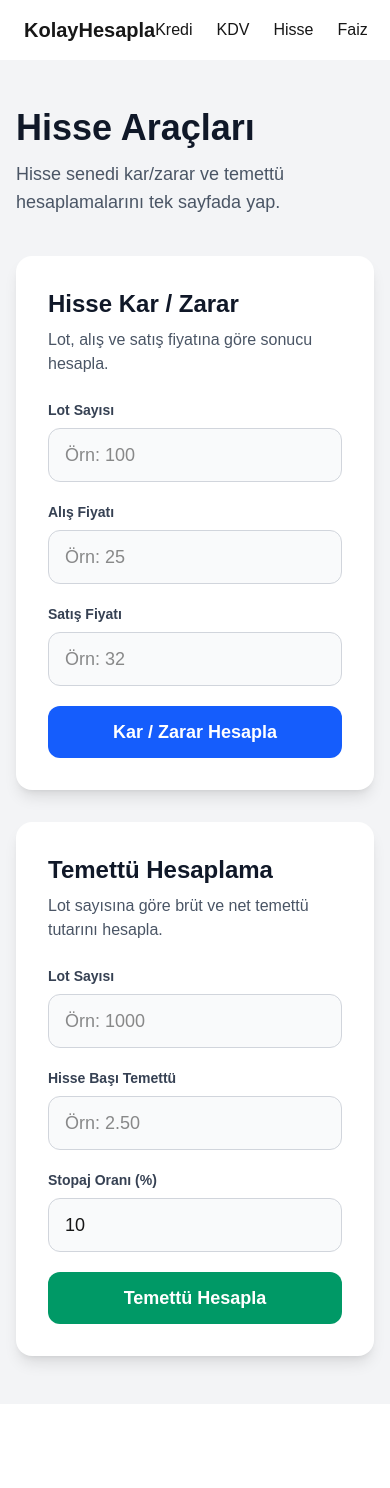
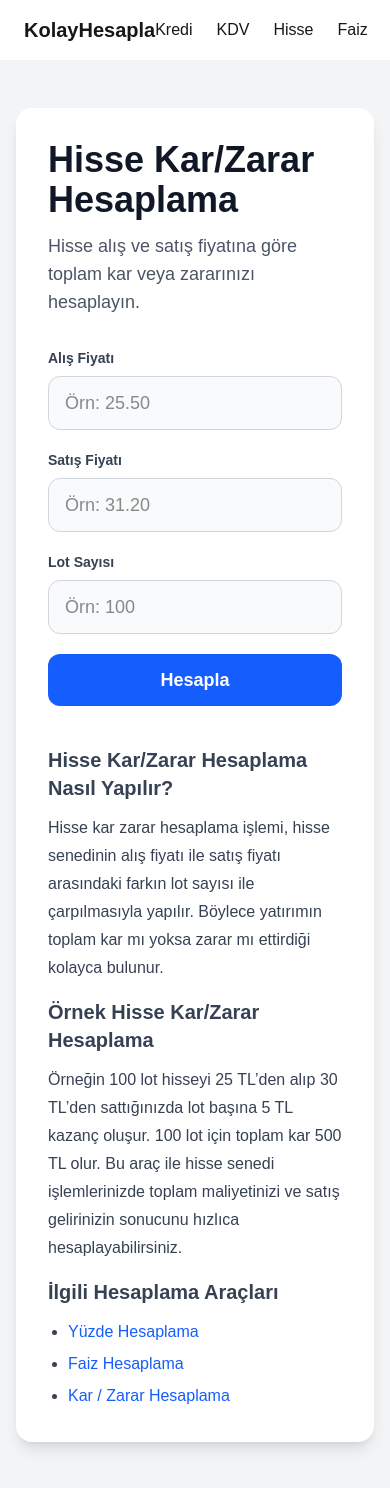
Before and after one commit to erkanckr455/kolayhesapla, a Next.js app: page /hisse-kar-zarar in a window 390 px wide. Before the commit the page ends 1404 px from the top, so only its background shows below. Built offline with nearby package versions, Linux system fonts and the light colour scheme.

Commit message:
Hisse kar zarar sayfasına SEO eklendi

```diff
--- a/app/hisse-kar-zarar/page.tsx
+++ b/app/hisse-kar-zarar/page.tsx
@@ -1,81 +1,71 @@
 "use client"
 
 import { useState } from "react"
+import CalculatorLayout from "../components/CalculatorLayout"
 
 export default function Page() {
-  const [kar, setKar] = useState("")
-  const [yuzde, setYuzde] = useState("")
+  const [sonuc, setSonuc] = useState("")
+  const [toplamMaliyet, setToplamMaliyet] = useState("")
+  const [toplamSatis, setToplamSatis] = useState("")
 
-  const [brut, setBrut] = useState("")
-  const [stopaj, setStopaj] = useState("")
-  const [net, setNet] = useState("")
+  function hesapla() {
+    const alisFiyati = Number((document.getElementById("alis") as HTMLInputElement).value)
+    const satisFiyati = Number((document.getElementById("satis") as HTMLInputElement).value)
+    const lot = Number((document.getElementById("lot") as HTMLInputElement).value)
 
-  function karZararHesapla() {
-    const lot = Number((document.getElementById("lot") as HTMLInputElement).value)
-    const alis = Number((document.getElementById("alis") as HTMLInputElement).value)
-    const satis = Number((document.getElementById("satis") as HTMLInputElement).value)
-
-    if (!lot || !alis || !satis) {
-      setKar("Lütfen tüm alanları doldur")
-      setYuzde("")
+    if (!alisFiyati || !satisFiyati || !lot) {
+      setSonuc("Lütfen tüm alanları doldur")
+      setToplamMaliyet("")
+      setToplamSatis("")
       return
     }
 
-    const maliyet = lot * alis
-    const gelir = lot * satis
-    const karDeger = gelir - maliyet
-    const yuzdeDeger = (karDeger / maliyet) * 100
+    const maliyet = alisFiyati * lot
+    const satis = satisFiyati * lot
+    const karZarar = satis - maliyet
 
-    setKar(karDeger.toFixed(2) + " TL")
-    setYuzde(yuzdeDeger.toFixed(2) + " %")
+    setToplamMaliyet(maliyet.toFixed(2) + " TL")
+    setToplamSatis(satis.toFixed(2) + " TL")
+
+    if (karZarar >= 0) {
+      setSonuc("Kar: " + karZarar.toFixed(2) + " TL")
+    } else {
+      setSonuc("Zarar: " + Math.abs(karZarar).toFixed(2) + " TL")
     }
-
-  function temettuHesapla() {
-    const temettuLot = Number((document.getElementById("temettuLot") as HTMLInputElement).value)
-    const hisseBasiTemettu = Number((document.getElementById("temettuTutar") as HTMLInputElement).value)
-    const stopajOrani = Number((document.getElementById("stopaj") as HTMLInputElement).value)
-
-    if (!temettuLot || !hisseBasiTemettu) {
-      setBrut("Lütfen tüm alanları doldur")
-      setStopaj("")
-      setNet("")
-      return
-    }
-
-    const brutTemettu = temettuLot * hisseBasiTemettu
-    const stopajTutari = brutTemettu * stopajOrani / 100
-    const netTemettu = brutTemettu - stopajTutari
-
-    setBrut(brutTemettu.toFixed(2) + " TL")
-    setStopaj(stopajTutari.toFixed(2) + " TL")
-    setNet(netTemettu.toFixed(2) + " TL")
   }
 
   return (
-    <main className="min-h-screen bg-gray-100 py-12 px-4">
-      <div className="max-w-5xl mx-auto">
-        <div className="mb-10">
-          <h1 className="text-4xl font-bold text-gray-900 mb-3">
-            Hisse Araçları
-          </h1>
-          <p className="text-lg text-gray-600">
-            Hisse senedi kar/zarar ve temettü hesaplamalarını tek sayfada yap.
-          </p>
+    <CalculatorLayout
+      title="Hisse Kar/Zarar Hesaplama"
+      description="Hisse alış ve satış fiyatına göre toplam kar veya zararınızı hesaplayın."
+    >
+      <div className="space-y-5">
+        <div>
+          <label className="block text-sm font-semibold text-gray-700 mb-2">
+            Alış Fiyatı
+          </label>
+          <input
+            id="alis"
+            type="number"
+            step="0.01"
+            placeholder="Örn: 25.50"
+            className="w-full rounded-xl border border-gray-300 bg-gray-50 px-4 py-3 text-lg outline-none focus:border-blue-500 focus:bg-white"
+          />
         </div>
 
-        <div className="grid gap-8 md:grid-cols-2">
-          {/* KAR ZARAR */}
-          <div className="bg-white rounded-2xl shadow-lg p-8">
-            <div className="mb-6">
-              <h2 className="text-2xl font-bold text-gray-900 mb-2">
-                Hisse Kar / Zarar
-              </h2>
-              <p className="text-gray-600">
-                Lot, alış ve satış fiyatına göre sonucu hesapla.
-              </p>
+        <div>
+          <label className="block text-sm font-semibold text-gray-700 mb-2">
+            Satış Fiyatı
+          </label>
+          <input
+            id="satis"
+            type="number"
+            step="0.01"
+            placeholder="Örn: 31.20"
+            className="w-full rounded-xl border border-gray-300 bg-gray-50 px-4 py-3 text-lg outline-none focus:border-blue-500 focus:bg-white"
+          />
         </div>
 
-            <div className="space-y-5">
         <div>
           <label className="block text-sm font-semibold text-gray-700 mb-2">
             Lot Sayısı
@@ -88,119 +78,70 @@ export default function Page() {
           />
         </div>
 
-              <div>
-                <label className="block text-sm font-semibold text-gray-700 mb-2">
-                  Alış Fiyatı
-                </label>
-                <input
-                  id="alis"
-                  type="number"
-                  placeholder="Örn: 25"
-                  className="w-full rounded-xl border border-gray-300 bg-gray-50 px-4 py-3 text-lg outline-none focus:border-blue-500 focus:bg-white"
-                />
-              </div>
-
-              <div>
-                <label className="block text-sm font-semibold text-gray-700 mb-2">
-                  Satış Fiyatı
-                </label>
-                <input
-                  id="satis"
-                  type="number"
-                  placeholder="Örn: 32"
-                  className="w-full rounded-xl border border-gray-300 bg-gray-50 px-4 py-3 text-lg outline-none focus:border-blue-500 focus:bg-white"
-                />
-              </div>
-
         <button
-                onClick={karZararHesapla}
+          onClick={hesapla}
           className="w-full rounded-xl bg-blue-600 py-3 text-lg font-semibold text-white transition hover:bg-blue-700"
         >
-                Kar / Zarar Hesapla
+          Hesapla
         </button>
       </div>
 
-            {kar && (
+      {sonuc && (
         <div className="mt-8 rounded-2xl border border-blue-200 bg-blue-50 p-5">
           <p className="text-lg font-semibold text-blue-900 mb-3">Sonuç</p>
           <div className="space-y-2 text-gray-800">
-                  <p><strong>Kar / Zarar:</strong> {kar}</p>
-                  {yuzde && <p><strong>Getiri:</strong> {yuzde}</p>}
+            {toplamMaliyet && <p><strong>Toplam Maliyet:</strong> {toplamMaliyet}</p>}
+            {toplamSatis && <p><strong>Toplam Satış Tutarı:</strong> {toplamSatis}</p>}
+            <p><strong>{sonuc}</strong></p>
           </div>
         </div>
       )}
+
+      <div className="mt-10 text-gray-700 leading-7">
+        <h2 className="text-xl font-semibold mb-3">
+          Hisse Kar/Zarar Hesaplama Nasıl Yapılır?
+        </h2>
+
+        <p className="mb-4">
+          Hisse kar zarar hesaplama işlemi, hisse senedinin alış fiyatı ile
+          satış fiyatı arasındaki farkın lot sayısı ile çarpılmasıyla yapılır.
+          Böylece yatırımın toplam kar mı yoksa zarar mı ettirdiği kolayca
+          bulunur.
+        </p>
+
+        <h2 className="text-xl font-semibold mb-3">
+          Örnek Hisse Kar/Zarar Hesaplama
+        </h2>
+
+        <p className="mb-4">
+          Örneğin 100 lot hisseyi 25 TL’den alıp 30 TL’den sattığınızda lot
+          başına 5 TL kazanç oluşur. 100 lot için toplam kar 500 TL olur. Bu
+          araç ile hisse senedi işlemlerinizde toplam maliyetinizi ve satış
+          gelirinizin sonucunu hızlıca hesaplayabilirsiniz.
+        </p>
+
+        <h2 className="text-xl font-semibold mb-3">
+          İlgili Hesaplama Araçları
+        </h2>
+
+        <ul className="list-disc ml-5 space-y-1">
+          <li>
+            <a href="/yuzde-hesaplama" className="text-blue-600 hover:underline">
+              Yüzde Hesaplama
+            </a>
+          </li>
+          <li>
+            <a href="/faiz-hesaplama" className="text-blue-600 hover:underline">
+              Faiz Hesaplama
+            </a>
+          </li>
+          <li>
+            <a href="/kar-zarar-hesaplama" className="text-blue-600 hover:underline">
+              Kar / Zarar Hesaplama
+            </a>
+          </li>
+        </ul>
       </div>
-
-          {/* TEMETTU */}
-          <div className="bg-white rounded-2xl shadow-lg p-8">
-            <div className="mb-6">
-              <h2 className="text-2xl font-bold text-gray-900 mb-2">
-                Temettü Hesaplama
-              </h2>
-              <p className="text-gray-600">
-                Lot sayısına göre brüt ve net temettü tutarını hesapla.
-              </p>
-            </div>
-
-            <div className="space-y-5">
-              <div>
-                <label className="block text-sm font-semibold text-gray-700 mb-2">
-                  Lot Sayısı
-                </label>
-                <input
-                  id="temettuLot"
-                  type="number"
-                  placeholder="Örn: 1000"
-                  className="w-full rounded-xl border border-gray-300 bg-gray-50 px-4 py-3 text-lg outline-none focus:border-blue-500 focus:bg-white"
-                />
-              </div>
-
-              <div>
-                <label className="block text-sm font-semibold text-gray-700 mb-2">
-                  Hisse Başı Temettü
-                </label>
-                <input
-                  id="temettuTutar"
-                  type="number"
-                  placeholder="Örn: 2.50"
-                  className="w-full rounded-xl border border-gray-300 bg-gray-50 px-4 py-3 text-lg outline-none focus:border-blue-500 focus:bg-white"
-                />
-              </div>
-
-              <div>
-                <label className="block text-sm font-semibold text-gray-700 mb-2">
-                  Stopaj Oranı (%)
-                </label>
-                <input
-                  id="stopaj"
-                  type="number"
-                  defaultValue="10"
-                  placeholder="Örn: 10"
-                  className="w-full rounded-xl border border-gray-300 bg-gray-50 px-4 py-3 text-lg outline-none focus:border-blue-500 focus:bg-white"
-                />
-              </div>
-
-              <button
-                onClick={temettuHesapla}
-                className="w-full rounded-xl bg-emerald-600 py-3 text-lg font-semibold text-white transition hover:bg-emerald-700"
-              >
-                Temettü Hesapla
-              </button>
-            </div>
-
-            {brut && (
-              <div className="mt-8 rounded-2xl border border-emerald-200 bg-emerald-50 p-5">
-                <p className="text-lg font-semibold text-emerald-900 mb-3">Sonuç</p>
-                <div className="space-y-2 text-gray-800">
-                  <p><strong>Brüt Temettü:</strong> {brut}</p>
-                  {stopaj && <p><strong>Stopaj:</strong> {stopaj}</p>}
-                  {net && <p><strong>Net Temettü:</strong> {net}</p>}
-                </div>
-              </div>
-            )}
-          </div>
-        </div>
-      </div>
-    </main>
+    </CalculatorLayout>
   )
 }
```
Lines whose indentation alone changed are shown as unchanged.
